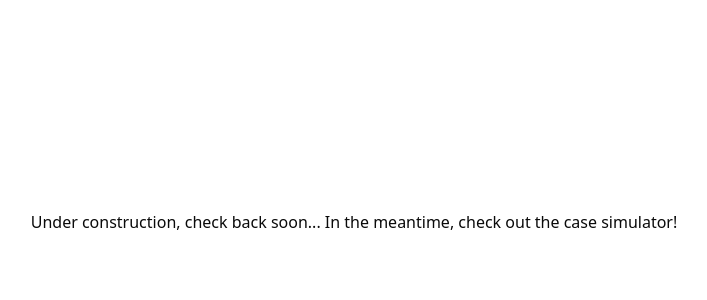
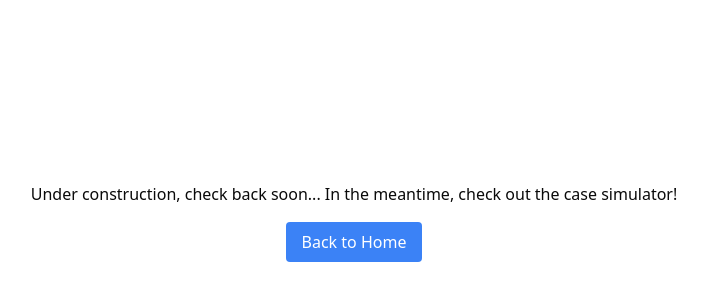
Before and after one commit to vincentnocera/peakshift, a Next.js app: page /under-construction in a window 1280 px wide. Shown: the part 178-478 px from the top of the page, without its empty margins (286-993 px from the left). Built offline with nearby package versions, Linux system fonts and the light colour scheme.

Commit message:
made back to home button on under construction page

```diff
--- a/app/under-construction/page.tsx
+++ b/app/under-construction/page.tsx
@@ -1,5 +1,13 @@
 'use client'
+import Link from 'next/link'
 
 export default function UnderConstruction() {
-  return <div className="flex h-screen items-center justify-center">Under construction, check back soon...  In the meantime, check out the case simulator!</div>
+  return (
+    <div className="flex flex-col h-screen items-center justify-center">
+      <div className="mb-4">Under construction, check back soon...  In the meantime, check out the case simulator!</div>
+      <Link href="/" className="px-4 py-2 bg-blue-500 text-white rounded hover:bg-green-600 transition-colors">
+        Back to Home
+      </Link>
+    </div>
+  )
 }
```
